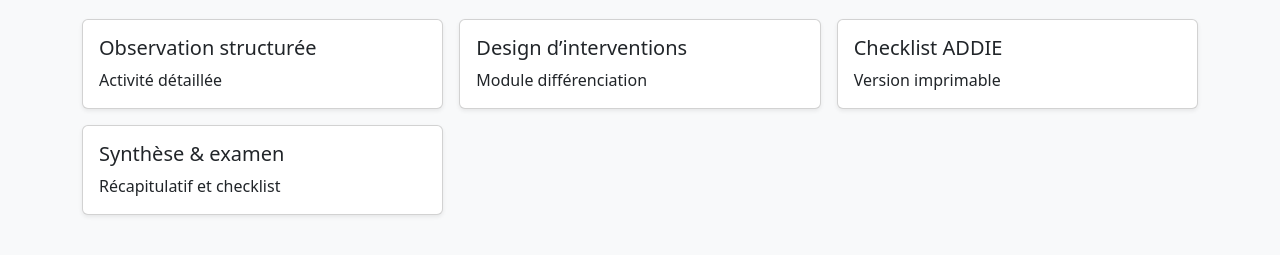
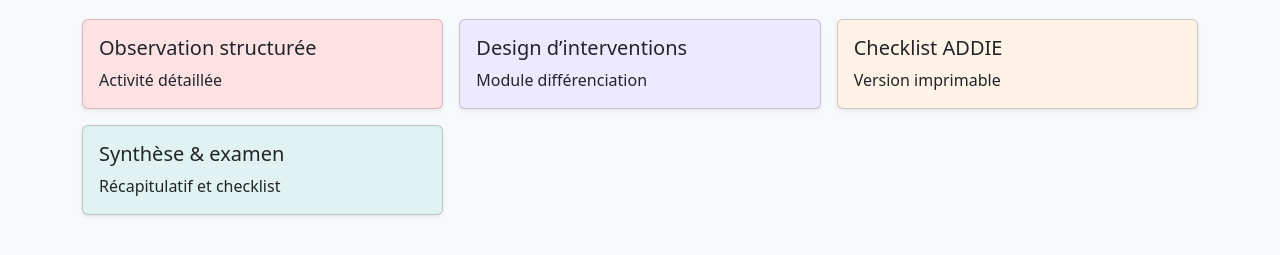
Before and after one commit to DaoMercier/approfondissement-interculturalite, a plain HTML site: page index.html in a window 1280 px wide. Shown: the part 101-356 px from the top of the page. Drawn offline with nearby package versions, Linux system fonts and the light colour scheme.

Commit message:
Update index.html

```diff
--- a/index.html
+++ b/index.html
@@ -4,6 +4,7 @@
   <meta charset="UTF-8">
   <meta name="viewport" content="width=device-width, initial-scale=1">
   <title>Sommaire de la formation</title>
+  <!-- Bootstrap CSS -->
   <link
     href="https://cdn.jsdelivr.net/npm/bootstrap@5.3.0/dist/css/bootstrap.min.css"
     rel="stylesheet">
@@ -12,9 +13,12 @@
   <div class="container py-5">
     <h1 class="text-center mb-4">Journée de formation – Sommaire</h1>
     <div class="row g-3">
-      <!-- 1. fiche_activité2 -->
+
+      <!-- 1. Observation structurée (rose pastel) -->
       <div class="col-sm-6 col-lg-4">
-        <a href="fiche_activité2.html" class="card h-100 text-decoration-none text-dark shadow-sm">
+        <a href="fiche_activité2.html"
+           class="card h-100 text-decoration-none text-dark shadow-sm"
+           style="background-color: #FDE2E4;">
           <div class="card-body">
             <h5 class="card-title">Observation structurée</h5>
             <p class="card-text">Activité détaillée</p>
@@ -22,9 +26,11 @@
         </a>
       </div>
 
-      <!-- 2. fiche_activité_design -->
+      <!-- 2. Design d’interventions (lavender pastel) -->
       <div class="col-sm-6 col-lg-4">
-        <a href="fiche_activité_design.html" class="card h-100 text-decoration-none text-dark shadow-sm">
+        <a href="fiche_activité_design.html"
+           class="card h-100 text-decoration-none text-dark shadow-sm"
+           style="background-color: #EDEAFF;">
           <div class="card-body">
             <h5 class="card-title">Design d’interventions</h5>
             <p class="card-text">Module différenciation</p>
@@ -32,9 +38,11 @@
         </a>
       </div>
 
-      <!-- 3. Checklist -->
+      <!-- 3. Checklist ADDIE (pêche pastel) -->
       <div class="col-sm-6 col-lg-4">
-        <a href="Checklist.html" class="card h-100 text-decoration-none text-dark shadow-sm">
+        <a href="Checklist.html"
+           class="card h-100 text-decoration-none text-dark shadow-sm"
+           style="background-color: #FFF2E6;">
           <div class="card-body">
             <h5 class="card-title">Checklist ADDIE</h5>
             <p class="card-text">Version imprimable</p>
@@ -42,9 +50,11 @@
         </a>
       </div>
 
-      <!-- 4. fiche_synthèse -->
+      <!-- 4. Synthèse & examen (menthe pastel) -->
       <div class="col-sm-6 col-lg-4">
-        <a href="fiche_synthèse.html" class="card h-100 text-decoration-none text-dark shadow-sm">
+        <a href="fiche_synthèse.html"
+           class="card h-100 text-decoration-none text-dark shadow-sm"
+           style="background-color: #E0F2F1;">
           <div class="card-body">
             <h5 class="card-title">Synthèse & examen</h5>
             <p class="card-text">Récapitulatif et checklist</p>
@@ -52,7 +62,6 @@
         </a>
       </div>
 
-      <!-- …vous pouvez ajouter d’autres blocs ici si besoin… -->
     </div>
   </div>
 </body>
```
